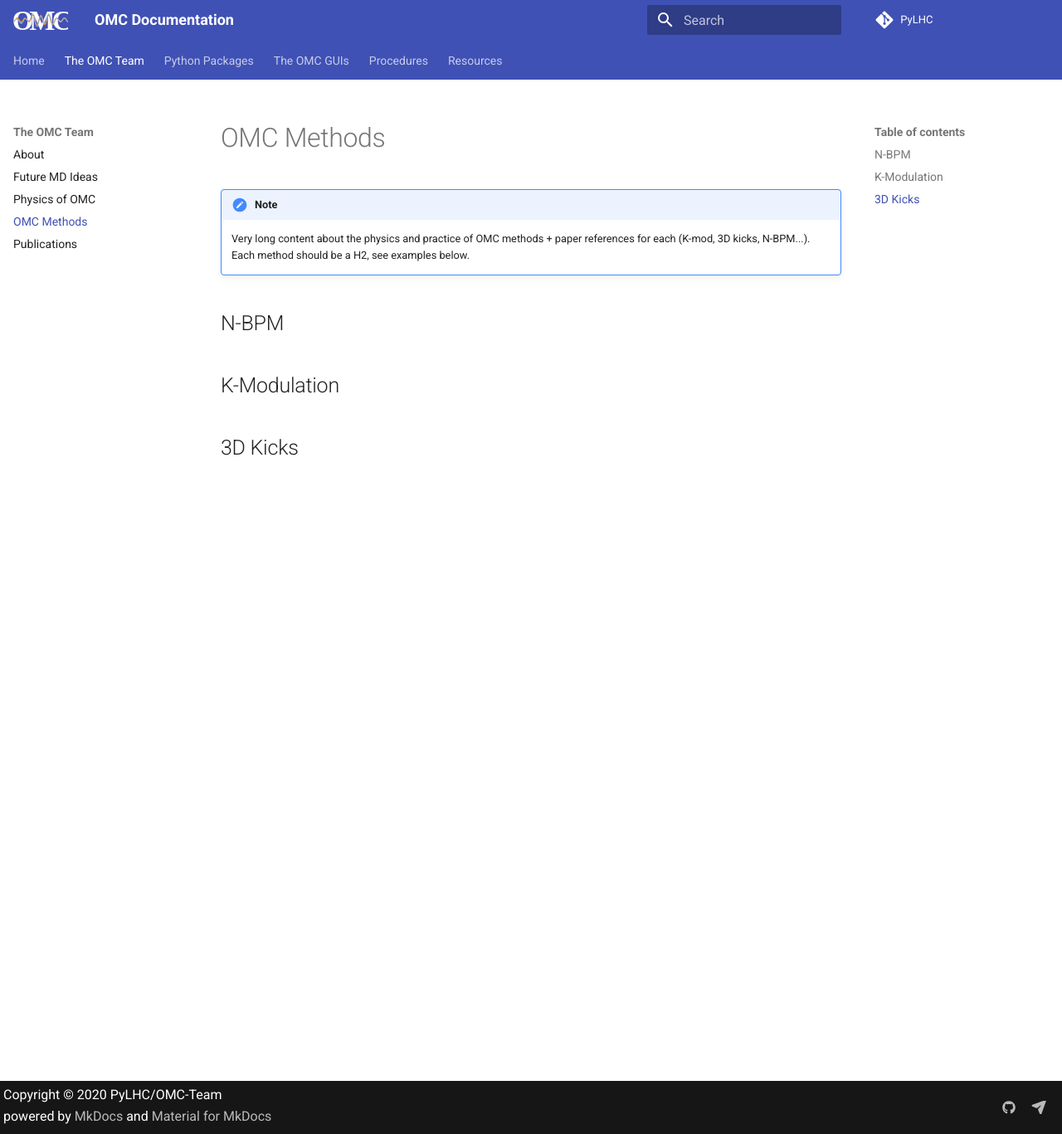
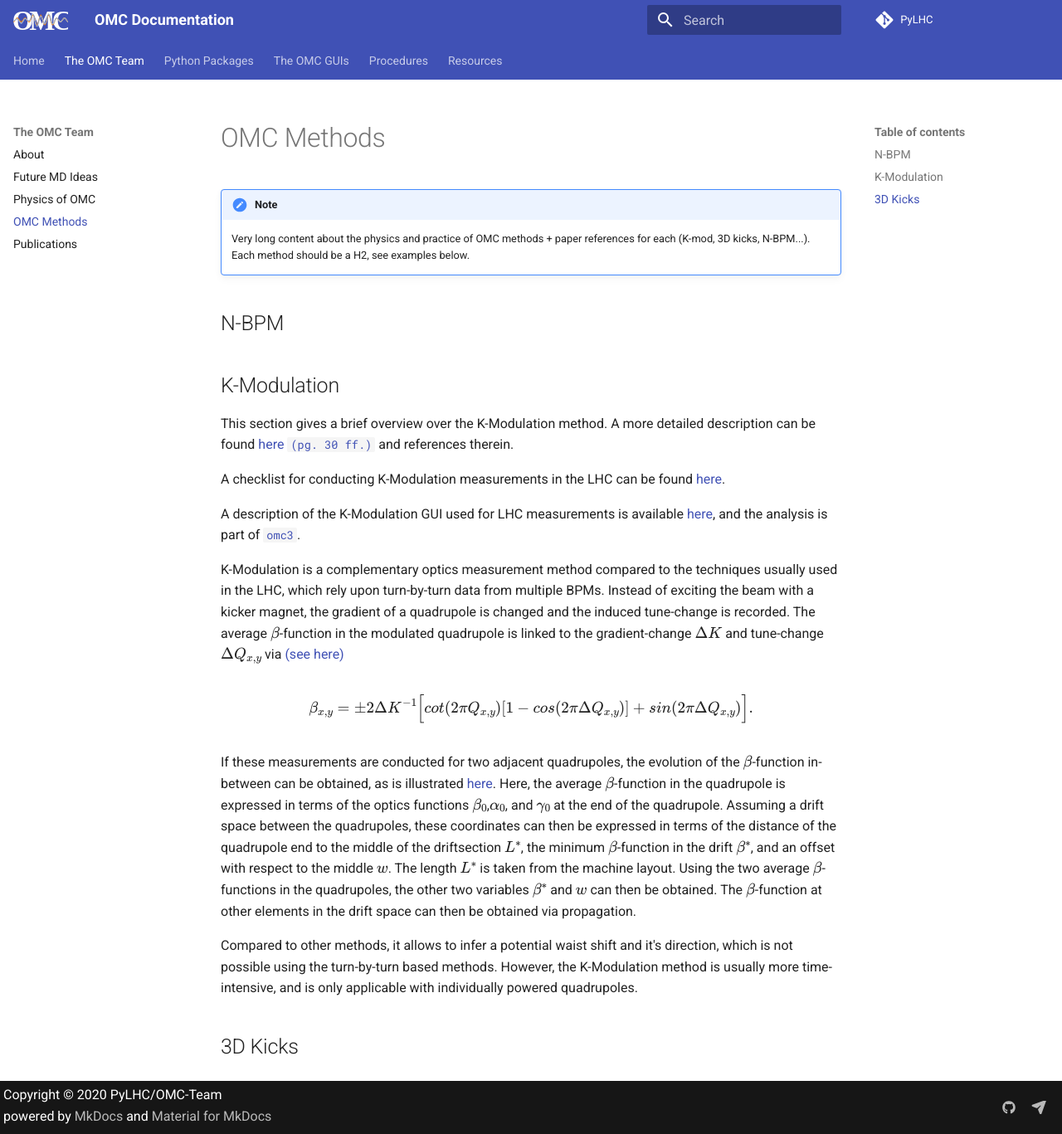
Before and after one commit to pylhc/pylhc.github.io, an MkDocs documentation site: the page built from docs/omc_team/methods.md, in a window 1280 px wide and 1367 px high. Shown: the whole window at 83% size. Built offline with MkDocs 1.6.1 and Material for MkDocs 9.7.7, drawn with Linux system fonts in a browser that asks for light colours.

Commit message:
add kmod description

```diff
--- a/docs/omc_team/methods.md
+++ b/docs/omc_team/methods.md
@@ -8,4 +8,32 @@
 
 ## K-Modulation
 
+This section gives a brief overview over the K-Modulation method.
+A more detailed description can be found [here `(pg. 30 ff.)`][MintyZimmermannBook]{target=_blank} and references therein.
+
+A checklist for conducting K-Modulation measurements in the LHC can be found [here](../procedure/kmod.md).
+
+A description of the K-Modulation GUI used for LHC measurements is available [here](../guis/kmod/gui.md), and the analysis is part of [`omc3`](../packages/omc3/getting_started.md).
+
+K-Modulation is a complementary optics measurement method compared to the techniques usually used in the LHC, which rely upon turn-by-turn data from multiple BPMs.
+Instead of exciting the beam with a kicker magnet, the gradient of a quadrupole is changed and the induced tune-change is recorded.
+The average $\beta$-function in the modulated quadrupole is linked to the gradient-change $\Delta K$ and tune-change $\Delta Q_{x,y}$ via [(see here)][MintyZimmermannBook]{target=_blank}
+
+$$
+\beta_{x,y} = \pm 2 \Delta K^{-1}\Big[ cot(2 \pi Q_{x,y}) [ 1 - cos(2 \pi \Delta Q_{x,y}) ] + sin(2 \pi \Delta Q_{x,y}) \Big].
+$$
+
+If these measurements are conducted for two adjacent quadrupoles, the evolution of the $\beta$-function in-between can be obtained, as is illustrated [here][FelixKmodPaper]{target=_blank}.
+Here, the average $\beta$-function in the quadrupole is expressed in terms of the optics functions $\beta_0$,$\alpha_0$, and $\gamma_0$ at the end of the quadrupole.
+Assuming a drift space between the quadrupoles, these coordinates can then be expressed in terms of the distance of the quadrupole end to the middle of the driftsection $L^*$, the minimum $\beta$-function in the drift $\beta^*$, and an offset with respect to the middle $w$.
+The length $L^*$ is taken from the machine layout.
+Using the two average $\beta$-functions in the quadrupoles, the other two variables $\beta^*$ and $w$ can then be obtained.
+The $\beta$-function at other elements in the drift space can then be obtained via propagation.
+
+Compared to other methods, it allows to infer a potential waist shift and it's direction, which is not possible using the turn-by-turn based methods.
+However, the K-Modulation method is usually more time-intensive, and is only applicable with individually powered quadrupoles.
+
 ## 3D Kicks
+
+[MintyZimmermannBook]: https://link.springer.com/book/10.1007%2F978-3-662-08581-3
+[FelixKmodPaper]: https://journals.aps.org/prab/abstract/10.1103/PhysRevAccelBeams.20.011005
```
